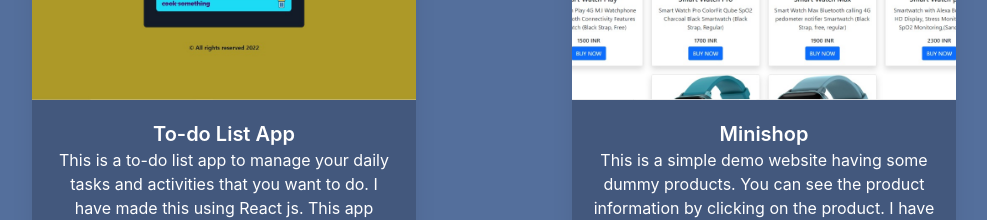
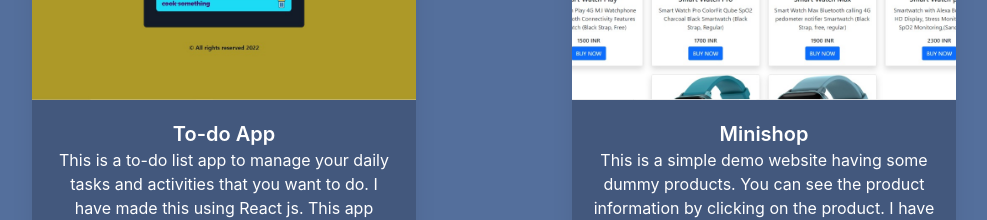
Before and after one commit to somemohit/portfolio, a React (Create React App) app: page / in a window 1280 px wide. Shown: the part 2820-3040 px from the top of the page, without its empty margins (146-1133 px from the left). Built offline with nearby package versions, Linux system fonts and the light colour scheme.

Commit message:
img changes

```diff
--- a/src/Components/Work.jsx
+++ b/src/Components/Work.jsx
@@ -44,7 +44,7 @@ export default function Work() {
                             </div>
                         </div>
                         <div className='relative h-64 w-80 md:w-96 flex flex-col items-center text-white p-5 bg-[#43587d] rounded-bl-lg rounded-br-lg'>
-                            <h1 className='text-xl text-white font-semibold'>To-do List App</h1>
+                            <h1 className='text-xl text-white font-semibold'>To-do  App</h1>
                             <p className='text-sm md:text-base'>
                                 This is a to-do list app to manage your daily tasks and activities that you want to do.
                                 I have made this using React js. This app follows the CRUD operation.
```
